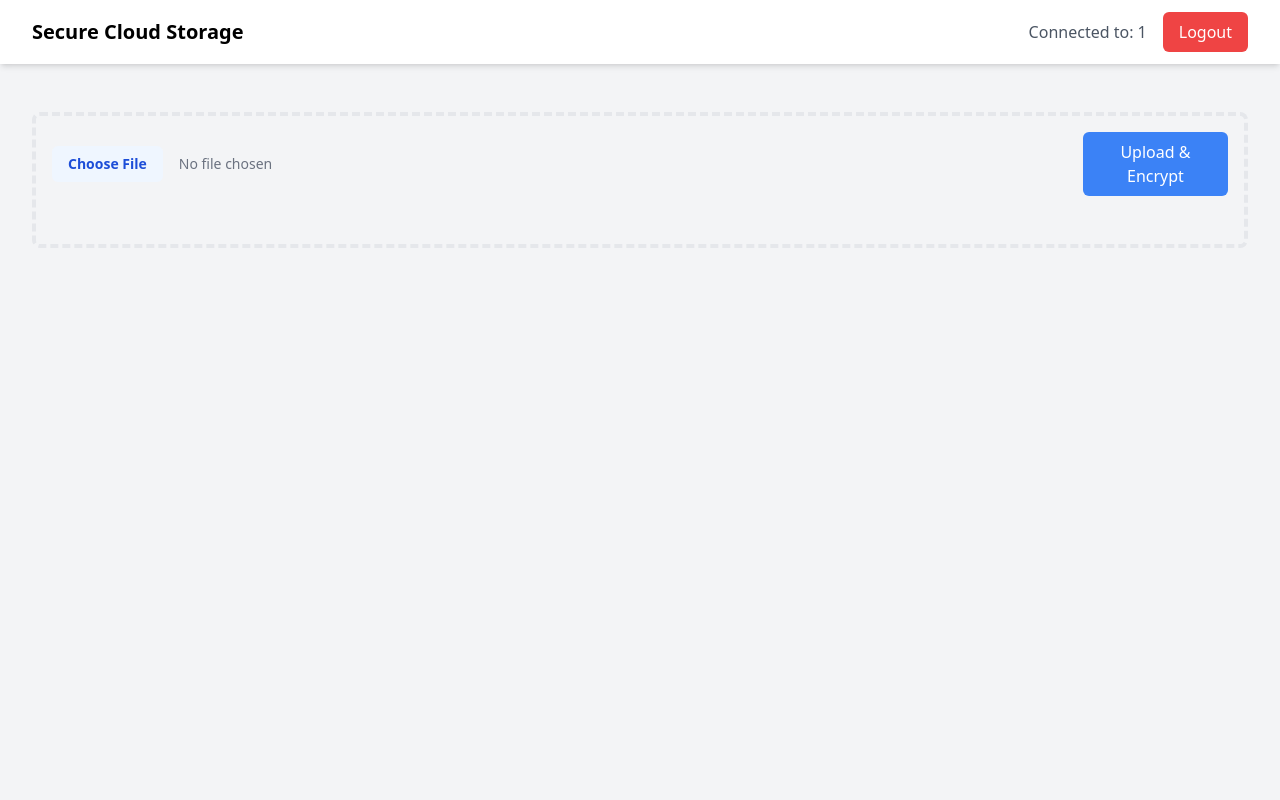
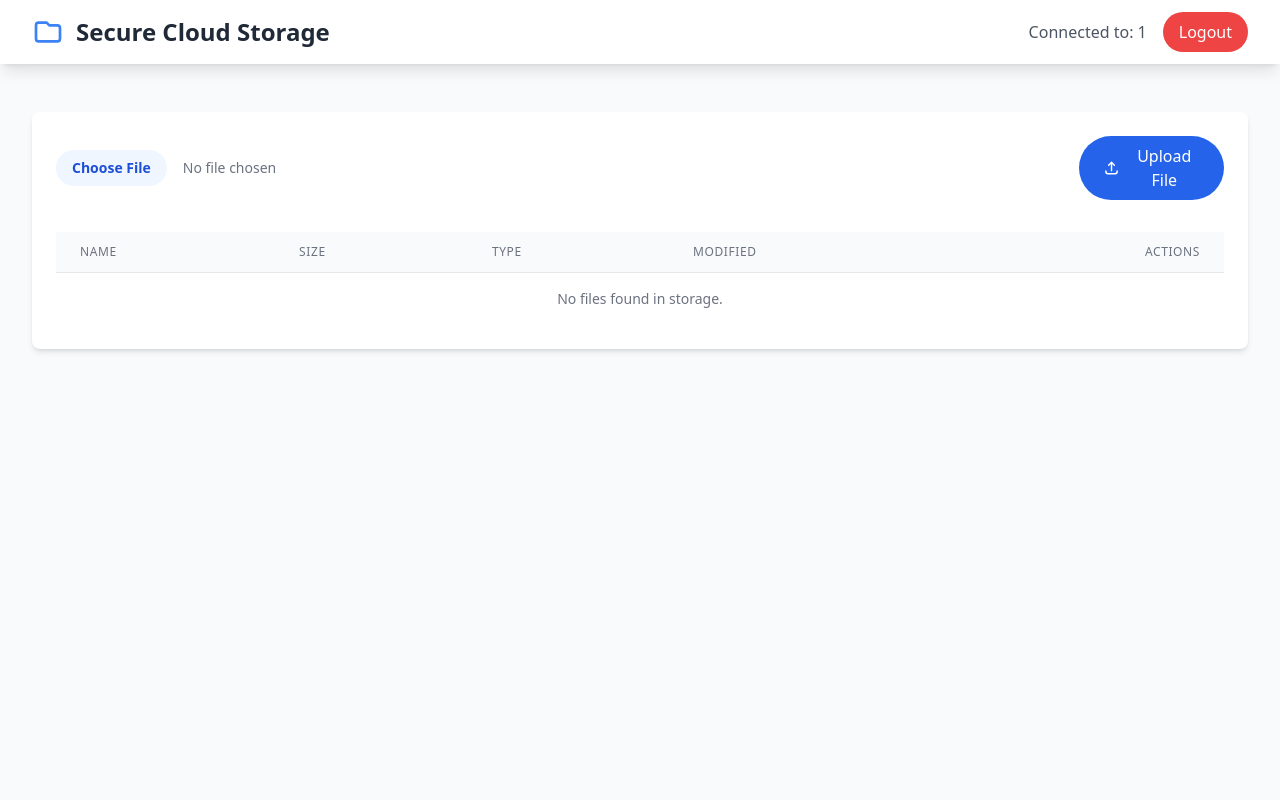
Before and after one commit to arsalanrex/secure_cloud, a Flask app: page /dashboard in a window 1280 px wide. Run offline with Flask 2, Linux system fonts and the light colour scheme; the visitor is signed in with stand-in values (Sample User, id 1); some libraries are stand-ins or nearby versions.

Commit message:
improve html files

```diff
--- a/localdrive/localdrive.py
+++ b/localdrive/localdrive.py
@@ -1,3 +1,5 @@
+# locadrive/localdrive.py
+
 from flask import Flask, request, send_file, jsonify, render_template, abort
 from cloud_services.localdrive_service import LocalDriveService
 from config import LocalDriveConfig
--- a/run_localdrive.py
+++ b/run_localdrive.py
@@ -1,4 +1,4 @@
-# run localdrive
+# run_localdrive.py
 from localdrive.localdrive import app
 
 if __name__ == '__main__':
--- a/web_interface/templates/dashboard.html
+++ b/web_interface/templates/dashboard.html
@@ -5,19 +5,23 @@
     <meta name="viewport" content="width=device-width, initial-scale=1.0">
     <title>Secure Cloud Storage - Dashboard</title>
     <script src="https://cdn.tailwindcss.com"></script>
+    <script src="https://cdnjs.cloudflare.com/ajax/libs/moment.js/2.29.1/moment.min.js"></script>
 </head>
-<body class="bg-gray-100">
+<body class="bg-gray-50">
     <div class="min-h-screen">
-        <nav class="bg-white shadow-md">
+        <nav class="bg-white shadow-lg">
             <div class="max-w-7xl mx-auto px-4 sm:px-6 lg:px-8">
                 <div class="flex justify-between h-16">
                     <div class="flex items-center">
-                        <h1 class="text-xl font-bold">Secure Cloud Storage</h1>
+                        <svg class="h-8 w-8 text-blue-500 mr-3" fill="none" stroke="currentColor" viewBox="0 0 24 24">
+                            <path stroke-linecap="round" stroke-linejoin="round" stroke-width="2" d="M3 7v10a2 2 0 002 2h14a2 2 0 002-2V9a2 2 0 00-2-2h-6l-2-2H5a2 2 0 00-2 2z"></path>
+                        </svg>
+                        <h1 class="text-2xl font-bold text-gray-800">Secure Cloud Storage</h1>
                     </div>
                     <div class="flex items-center">
                         <span class="text-gray-600 mr-4">Connected to: {{ session['cloud_service'] }}</span>
                         <a href="{{ url_for('main.logout') }}"
-                           class="bg-red-500 text-white px-4 py-2 rounded-md hover:bg-red-600 transition-colors">
+                           class="bg-red-500 text-white px-4 py-2 rounded-full hover:bg-red-600 transition-colors">
                             Logout
                         </a>
                     </div>
@@ -27,51 +31,87 @@
 
         <main class="max-w-7xl mx-auto py-6 sm:px-6 lg:px-8">
             <div class="px-4 py-6 sm:px-0">
-                <div class="border-4 border-dashed border-gray-200 rounded-lg p-4">
-                    <form id="upload-form" action="{{ url_for('main.upload_file') }}" method="post" enctype="multipart/form-data"
-                          class="mb-8">
+                <div class="bg-white rounded-lg shadow-md p-6 overflow-x-auto">
+                    <form id="upload-form" action="{{ url_for('main.upload_file') }}" method="post" enctype="multipart/form-data" class="mb-8">
                         <div class="flex items-center space-x-4">
                             <input type="file" name="file" required
                                    class="block w-full text-sm text-gray-500 file:mr-4 file:py-2 file:px-4
-                                          file:rounded-md file:border-0 file:text-sm file:font-semibold
+                                          file:rounded-full file:border-0 file:text-sm file:font-semibold
                                           file:bg-blue-50 file:text-blue-700 hover:file:bg-blue-100">
                             <button type="submit"
-                                    class="bg-blue-500 text-white px-4 py-2 rounded-md hover:bg-blue-600 transition-colors">
-                                Upload & Encrypt
+                                    class="bg-blue-600 text-white px-6 py-2 rounded-full hover:bg-blue-700
+                                           transition-colors duration-200 flex items-center">
+                                <svg class="w-5 h-5 mr-2" fill="none" stroke="currentColor" viewBox="0 0 24 24">
+                                    <path stroke-linecap="round" stroke-linejoin="round" stroke-width="2" d="M4 16v1a3 3 0 003 3h10a3 3 0 003-3v-1m-4-8l-4-4m0 0L8 8m4-4v12"></path>
+                                </svg>
+                                Upload File
                             </button>
                         </div>
 
-                        <!-- Progress bar -->
-                        <div id="progress-container" class="w-full bg-gray-200 rounded-full mt-4 hidden">
-                            <div id="progress-bar" class="bg-green-500 h-2 rounded-full" style="width: 0%;"></div>
+                        <div id="progress-container" class="w-full bg-gray-100 rounded-full mt-4 hidden">
+                            <div id="progress-bar" class="bg-green-500 h-2 rounded-full transition-all duration-300" style="width: 0%"></div>
                         </div>
                     </form>
 
-                    <div class="bg-white shadow overflow-hidden sm:rounded-md">
-                        <ul class="divide-y divide-gray-200">
+                    <div class="overflow-x-auto">
+                        <table class="min-w-full divide-y divide-gray-200">
+                            <thead class="bg-gray-50">
+                                <tr>
+                                    <th scope="col" class="px-6 py-3 text-left text-xs font-medium text-gray-500 uppercase tracking-wider">Name</th>
+                                    <th scope="col" class="px-6 py-3 text-left text-xs font-medium text-gray-500 uppercase tracking-wider">Size</th>
+                                    <th scope="col" class="px-6 py-3 text-left text-xs font-medium text-gray-500 uppercase tracking-wider">Type</th>
+                                    <th scope="col" class="px-6 py-3 text-left text-xs font-medium text-gray-500 uppercase tracking-wider">Modified</th>
+                                    <th scope="col" class="px-6 py-3 text-right text-xs font-medium text-gray-500 uppercase tracking-wider">Actions</th>
+                                </tr>
+                            </thead>
+                            <tbody class="bg-white divide-y divide-gray-200">
+                                {% if files %}
                                     {% for file in files %}
-                            <li class="px-6 py-4 flex items-center justify-between">
+                                    <tr class="hover:bg-gray-50">
+                                        <td class="px-6 py-4 whitespace-nowrap">
                                             <div class="flex items-center">
-                                    <div class="ml-3">
-                                        <p class="text-sm font-medium text-gray-900">{{ file.filename }}</p>
-                                        <p class="text-sm text-gray-500">Size: {{ file.size }}</p>
+                                                <svg class="h-5 w-5 text-gray-400 mr-2" fill="none" stroke="currentColor" viewBox="0 0 24 24">
+                                                    <path stroke-linecap="round" stroke-linejoin="round" stroke-width="2" d="M7 21h10a2 2 0 002-2V9.414a1 1 0 00-.293-.707l-5.414-5.414A1 1 0 0012.586 3H7a2 2 0 00-2 2v14a2 2 0 002 2z"></path>
+                                                </svg>
+                                                <div class="text-sm font-medium text-gray-900">{{ file.filename }}</div>
                                             </div>
-                                </div>
-                                <div class="flex space-x-2">
+                                        </td>
+                                        <td class="px-6 py-4 whitespace-nowrap">
+                                            <div class="text-sm text-gray-500">{{ file.size }} MB</div>
+                                        </td>
+                                        <td class="px-6 py-4 whitespace-nowrap">
+                                            <span class="px-2 inline-flex text-xs leading-5 font-semibold rounded-full bg-blue-100 text-blue-800">
+                                                {{ file.mime_type }}
+                                            </span>
+                                        </td>
+                                        <td class="px-6 py-4 whitespace-nowrap">
+                                            <div class="text-sm text-gray-500">{{ file.modified }}</div>
+                                        </td>
+                                        <td class="px-6 py-4 whitespace-nowrap text-right text-sm font-medium">
+                                            <div class="flex justify-end space-x-2">
                                                 <a href="{{ url_for('main.download_file', file_id=file.id) }}"
-                                       class="bg-green-500 text-white px-3 py-1 rounded-md hover:bg-green-600 transition-colors">
+                                                   class="text-white bg-green-500 hover:bg-green-600 px-3 py-1 rounded-full text-sm transition-colors duration-200 flex items-center">
                                                     Download
                                                 </a>
                                                 <form action="{{ url_for('main.delete_file', file_id=file.id) }}" method="post" class="inline">
                                                     <button type="submit"
-                                                class="bg-red-500 text-white px-3 py-1 rounded-md hover:bg-red-600 transition-colors">
+                                                            class="bg-red-500 text-white px-3 py-1 rounded-full hover:bg-red-600 transition-colors">
                                                         Delete
                                                     </button>
                                                 </form>
                                             </div>
-                            </li>
+                                        </td>
+                                    </tr>
                                     {% endfor %}
-                        </ul>
+                                {% else %}
+                                    <tr>
+                                        <td colspan="5" class="px-6 py-4 text-center text-sm text-gray-500">
+                                            No files found in storage.
+                                        </td>
+                                    </tr>
+                                {% endif %}
+                            </tbody>
+                        </table>
                     </div>
                 </div>
             </div>
@@ -80,13 +120,12 @@
 
     <script>
         document.getElementById('upload-form').addEventListener('submit', function(event) {
-            event.preventDefault();  // Prevent form from submitting immediately
+            event.preventDefault();
 
             const form = event.target;
             const formData = new FormData(form);
             const xhr = new XMLHttpRequest();
 
-            // Show progress container
             document.getElementById('progress-container').classList.remove('hidden');
 
             xhr.upload.addEventListener('progress', function(event) {
@@ -98,15 +137,19 @@
 
             xhr.onload = function() {
                 if (xhr.status === 200) {
-                    // File upload successful; refresh page or reset progress
                     document.getElementById('progress-bar').style.width = '100%';
                     setTimeout(() => {
                         document.getElementById('progress-bar').style.width = '0%';
                         document.getElementById('progress-container').classList.add('hidden');
-                        form.reset(); // Clear the form
-                        window.location.reload(); // Optionally reload the page to update file list
+                        form.reset();
+                        window.location.reload();
                     }, 500);
                 }
+            };
+
+            xhr.onerror = function() {
+                alert('Upload failed. Please try again.');
+                document.getElementById('progress-container').classList.add('hidden');
             };
 
             xhr.open('POST', form.action, true);
--- a/web_interface/templates/localdrive.html
+++ b/web_interface/templates/localdrive.html
@@ -1,3 +1,5 @@
+<!--web_interface/templates/localdrive.html-->
+
 <!DOCTYPE html>
 <html lang="en">
 <head>
```
Also changed, not shown: web_interface/templates/login.html (+19 -9 lines). Lines whose indentation alone changed are shown as unchanged.
